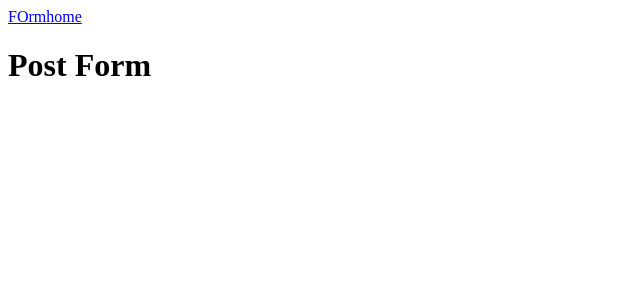
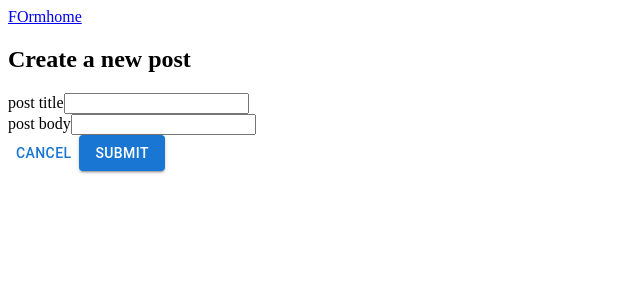
Before and after one commit to mperezs06408/posts-crud, a React (Vite) app: page /form in a window 1280 px wide. Shown: the top 300 px of the page, without its empty margins (0-640 px from the left). Built offline with nearby package versions, Linux system fonts and the light colour scheme; no server answers.

Commit message:
Build (Form) Create form component, create data manage functionalities and Build buttons for actios

```diff
--- a/package.json
+++ b/package.json
@@ -11,6 +11,7 @@
   "dependencies": {
     "@emotion/react": "^11.10.5",
     "@emotion/styled": "^11.10.5",
+    "@mui/icons-material": "^5.11.9",
     "@mui/material": "^5.11.9",
     "axios": "^1.3.3",
     "react": "^18.2.0",
--- a/src/components/atoms/CreateButton.jsx
+++ b/src/components/atoms/CreateButton.jsx
@@ -1,3 +1,5 @@
+import IconButton from "@mui/material/IconButton";
+import AddCircleOutlineIcon from '@mui/icons-material/AddCircleOutline'
 import { useNavigate } from "react-router-dom";
 
 function CreateButton() {
@@ -7,9 +9,11 @@ function CreateButton() {
     const handleClick = () => navigate(destinyLocation)
 
     return (
-        <button
+        <IconButton
             onClick={handleClick}
-        ></button>
+        >
+            <AddCircleOutlineIcon fontSize="large" />
+        </IconButton>
     )
 }
 
--- /dev/null
+++ b/src/components/atoms/FormButton.jsx
@@ -0,0 +1,16 @@
+import Button from '@mui/material/Button'
+
+function FormButton({id, type, className, label, onClick}){
+    return(
+        <Button
+            id={id}
+            type={type}
+            variant={type === 'submit' ? 'contained' : 'text'}
+            onClick={onClick}
+        >
+            {label}
+        </Button>
+    )
+}
+
+export default FormButton;
--- a/src/components/atoms/Input.jsx
+++ b/src/components/atoms/Input.jsx
@@ -1,6 +1,6 @@
-function Input({type, id, value, handleChange, className}) {
+function Input({type, id, value, handleChange, className, refs = {}}) {
     return(
-        <input id={id} name={id} type={type} value={value} onChange={handleChange} className={className} />
+        <input id={id} name={id} type={type} value={value} onChange={handleChange} className={`input ${className}`} {...refs} />
     )
 }
 
--- /dev/null
+++ b/src/components/molecules/InputContainer.jsx
@@ -0,0 +1,9 @@
+function InputContainer({children}){
+    return(
+        <div className="inputContainer">
+            {children}
+        </div>
+    )
+}
+
+export default InputContainer;
--- a/src/components/molecules/ToolsBar.jsx
+++ b/src/components/molecules/ToolsBar.jsx
@@ -1,6 +1,7 @@
 import Label from '@components/atoms/Label'
 import Input from '@components/atoms/Input'
 import CreateButton from '@components/atoms/CreateButton'
+import InputContainer from '@components/molecules/InputContainer'
 import { useContext } from 'react'
 import { PostsContext } from '@components/templates/Context'
 
@@ -22,6 +23,7 @@ function ToolsBar({id, label}){
 
     return(
         <section className="toolsbar">
+            <InputContainer>
                 <Label
                     htmlFor={id}
                     label={label}
@@ -34,6 +36,7 @@ function ToolsBar({id, label}){
                     handleChange={handleSearchBarChange}
                     className={COMPONENTS_PROPERTIES.input.className}
                 />
+            </InputContainer>
             <CreateButton />
         </section>
     )
--- /dev/null
+++ b/src/components/organisms/Form.jsx
@@ -0,0 +1,15 @@
+function Form({title, handleSubmit, buttons, children}) {
+    return(
+        <form className="form" onSubmit={handleSubmit}>
+            <h2 className="form__title">{title}</h2>
+            <div className="form__inputs">
+                { children }
+            </div>
+            <div className="form__buttons">
+                { buttons }
+            </div>
+        </form>
+    )
+}
+
+export default Form;
--- a/src/components/templates/Context.jsx
+++ b/src/components/templates/Context.jsx
@@ -11,15 +11,21 @@ const PostsProvider = ({children}) => {
   const [searchBar, setSearchBar] = useState('')
 
   useEffect(() => {
-    setPostFromServer();
+    if (posts.length === 0) {
+      setPostFromServer();
+    }
     console.log('reload')
   }, []);
 
   useEffect(() => {
-    const postsFilterByElement = posts.filter(post => post.title.includes(searchBar) )
+    let postsFiltered = posts
 
-    setPostsFiltered(postsFilterByElement);
-  }, [searchBar])
+    if (searchBar) {
+      postsFiltered = postsFiltered.filter(post => post.title.includes(searchBar) )
+    }
+
+    setPostsFiltered(postsFiltered);
+  }, [posts, searchBar])
 
   const initRow = () => page * rowsPerPage;
   const finishRow = () => (rowsPerPage * page) + rowsPerPage;
@@ -36,6 +42,7 @@ const PostsProvider = ({children}) => {
   }
 
   const context = {
+    posts,
     postsFiltered,
     setPosts,
     page,
--- a/src/pages/Dashboard.jsx
+++ b/src/pages/Dashboard.jsx
@@ -2,17 +2,19 @@ import PageLayout from '@components/templates/PageLayout'
 import ToolsBar from '@components/molecules/ToolsBar'
 import PostsTable from '@components/organisms/PostsTable'
 
+const PAGE_DATA = {
+    title: 'Posts Published',
+    ToolsBarLabel: 'Search by Title'
+}
 function Dashboard(){
     return(
         <PageLayout
-            title='Posts published'
+            title={ PAGE_DATA.title }
         >
             <ToolsBar
-                label='Search by title'
+                label={ PAGE_DATA.ToolsBarLabel }
             />
-            <PostsTable>
-
-            </PostsTable>
+            <PostsTable />
         </PageLayout>
     )
 }
--- a/src/pages/PostForm.jsx
+++ b/src/pages/PostForm.jsx
@@ -1,6 +1,168 @@
-function PostForm({children}){
+import Label from '@components/atoms/Label'
+import Input from '@components/atoms/Input'
+import InputContainer from '@components/molecules/InputContainer'
+import Form from '@components/organisms/Form'
+import FormButton from '@components/atoms/FormButton'
+import { useForm } from 'react-hook-form'
+import { useNavigate, useParams } from 'react-router-dom'
+import { useContext, useEffect } from 'react'
+import { PostsContext } from '@components/templates/Context';
+import { createPost, setPost } from '@/api/APIConsume'
+
+function PostForm(){
+    const {
+        register,
+        setValue,
+        formState:{ errors },
+        handleSubmit
+    } = useForm();
+    const {
+        idPost
+    } = useParams();
+    const {
+        posts,
+        setPosts
+    } = useContext(PostsContext);
+    const navigate = useNavigate();
+
+    const onSubmit = async (data) => {
+        const postContent = {
+            title: data.title,
+            body: data.body
+        }
+        if (idPost) {
+            console.log('yes')
+            try {
+                /*Just emulated functionality*/
+                const postEdited = await setPost(postContent)
+            } catch (e) {
+                console.log(`Error retieving a post with ${idPost} Id, maybe it is just available from local app`)
+            }
+            const post = posts.find(post => post.id === parseInt(idPost))
+
+            if (post) {
+                const postIndexOf = posts.indexOf( post )
+                const postListCopy = [...posts]
+                const newPost = {
+                    ...post,
+                    ...postContent
+                }
+
+                postListCopy[postIndexOf] = newPost
+
+                setPosts(postListCopy)
+                navigate('/');
+            }
+        } else {
+            try {
+                const newPost = await createPost(postContent)
+
+                setPosts([
+                    {
+                        ...newPost.data,
+                        id: posts.length + 1
+                    },
+                    ...posts
+                ])
+                navigate('/');
+            } catch(e){
+                console.error(`Error during post creation: ${e}`)
+            }
+        }
+
+    }
+    const onCancelFormAction = () => {
+        navigate('/')
+    }
+
+    const formButtons = [
+        {
+            id: 'cancelButton',
+            type: 'button',
+            className: 'secondary',
+            label: 'Cancel',
+            onClickAction: onCancelFormAction
+        },
+        {
+            id: 'submitButton',
+            type: 'submit',
+            className: 'primary',
+            label: 'Submit'
+        }
+    ]
+    const formInputs = [
+        {
+            id: 'title',
+            type: 'text',
+            label: 'post title',
+            className: 'form__input',
+            validations: {
+                required: true,
+                maxLength: 55
+            }
+        },
+        {
+            id: 'body',
+            type: 'text',
+            label: 'post body',
+            className: 'form__input--multiline',
+            validations: {
+                required: true,
+                maxLength: 2000
+            }
+        }
+    ]
+
+    useEffect(()=> {
+        if (idPost) {
+            const post = posts.find(post => post.id === parseInt(idPost))
+
+            if (post) {
+                formInputs.map(entry => setValue(entry.id, post[entry.id]))
+            }
+        }
+    }, [])
+
     return(
-        <h1>Post Form</h1>
+        <Form
+            title={idPost ? `Edit post #${idPost}` : 'Create a new post'}
+            handleSubmit={handleSubmit(onSubmit)}
+            buttons={
+                <>
+                    {
+                        formButtons.map( button => (
+                            <FormButton
+                                key={button.id}
+                                id={button.id}
+                                type={button.type}
+                                className={button.className}
+                                label={button.label}
+                                onClick={button?.onClickAction}
+                            />
+                        ))
+                    }
+                </>
+            }
+        >
+            {
+                formInputs.map( entry => (
+                    <InputContainer
+                        key={entry.id}
+                    >
+                        <Label htmlFor={entry.id} label={entry.label} />
+                        <Input
+                            id={entry.id}
+                            type={entry.type}
+                            className={entry.className}
+
+                            refs={{
+                                ...register(entry.id, {...entry.validations})
+                            }}
+                        />
+                    </InputContainer>
+                ))
+            }
+        </Form>
     )
 }
 
--- a/src/router/Router.jsx
+++ b/src/router/Router.jsx
@@ -7,7 +7,7 @@ function Router(){
         <Routes>
             <Route path="/" element={<Dashboard />} />
             <Route path="/form" element={<PostForm />} />
-            <Route path="/form/:slug" element={<PostForm />} />
+            <Route path="/form/:idPost" element={<PostForm />} />
             <Route path="*" element={<h1>404 error</h1>} />
         </Routes>
     )
```
Also changed, not shown: src/components/organisms/PostsTable.jsx (+26 -0 lines), 1 other file (tests, documents, lock files or other folders). Lines whose indentation alone changed are shown as unchanged.
